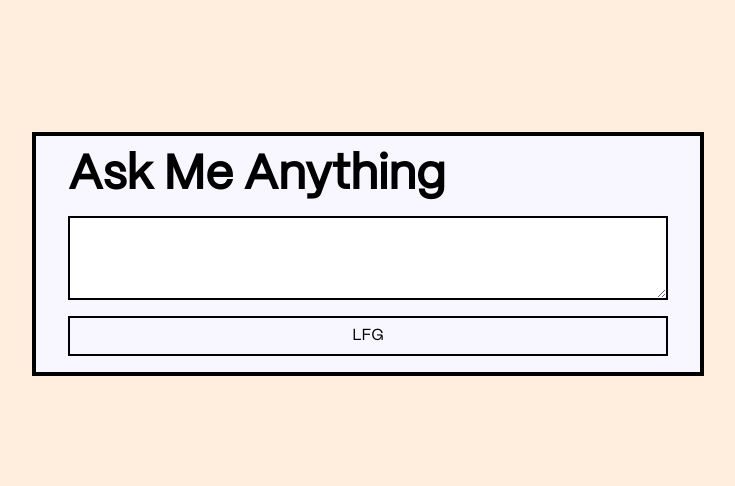
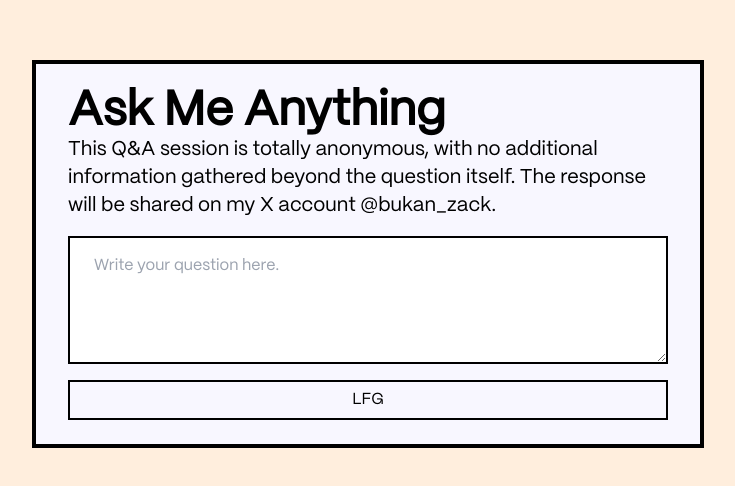
Before and after one commit to bukan-zack/zackryrosli-com-2, a Next.js app: page /ask-me-anything in a window 1280 px wide. Shown: the part 146-632 px from the top of the page, without its empty margins (272-1007 px from the left). Built offline with nearby package versions, Linux system fonts and the light colour scheme.

Commit message:
feat: add validation

```diff
--- /dev/null
+++ b/app/ask-me-anything/AskMeAnythingPage.tsx
@@ -0,0 +1,79 @@
+"use client";
+
+import { Card } from "@/app/components/Card";
+import { Display } from "@/app/components/Display";
+import { Button } from "@/app/components/Button";
+import { Motion } from "@/app/components/Motion";
+import { addQuestion } from "@/app/ask-me-anything/actions";
+import { useFormState } from "react-dom";
+import { useEffect, useState } from "react";
+
+export default function AskMeAnythingPage() {
+    const [state, formAction] = useFormState(addQuestion, {
+        message: "",
+    });
+    const [openModal, setOpenModal] = useState(false);
+
+    useEffect(() => {
+        if (state?.message) {
+            setOpenModal(true);
+        }
+    }, [state]);
+
+    return (
+        <>
+            <main className="flex flex-col min-h-screen px-6 md:px-16">
+                <section className="min-h-screen w-full flex items-center justify-center py-16">
+                    <Motion
+                        className="w-full max-w-2xl"
+                        initial={{ opacity: 0, translateY: -100 }}
+                        animate={{ opacity: 1, translateY: 0 }}
+                        transition={{ type: "easeInOut", duration: 0.4 }}
+                    >
+                        <Card>
+                            <div className="px-6 md:px-8 py-6 flex flex-col">
+                                <Display size="2xl" variant="semibold">
+                                    Ask Me Anything
+                                </Display>
+                                <Display>
+                                    This Q&A session is totally anonymous, with no additional information gathered beyond the question itself. The response will be shared on my X account @bukan_zack.
+                                </Display>
+                                <form action={formAction} className="mt-4 z-10">
+                                    <textarea cols={8} name="message" className="break-all h-32 w-full border-2 border-black px-6 py-4" placeholder="Write your question here." />
+                                    <div className="mt-2">
+                                        <Button variant="tropical_indigo">
+                                            LFG
+                                        </Button>
+                                    </div>
+                                </form>
+                            </div>
+                        </Card>
+                    </Motion>
+                </section>
+            </main>
+            {openModal && (
+                <div className="z-[99] inset-0 fixed w-full min-h-screen bg-black bg-opacity-50 flex flex-col items-center justify-center">
+                    <Motion
+                        className="w-full max-w-2xl"
+                        initial={{ opacity: 0, translateY: -100 }}
+                        animate={{ opacity: 1, translateY: 0 }}
+                        transition={{ type: "easeInOut", duration: 0.4 }}
+                    >
+                        <Card>
+                            <div className="px-6 md:px-8 py-6 flex flex-col">
+                                <Display>
+                                    {state?.message}
+                                </Display>
+                                <div className="mt-2 z-10">
+                                    <Button variant="apricot" onClick={() => setOpenModal(false)}>
+                                        Close
+                                    </Button>
+                                </div>
+                            </div>
+                        </Card>
+                    </Motion>
+                </div>
+            )}
+        </>
+    );
+}
--- a/app/ask-me-anything/actions.ts
+++ b/app/ask-me-anything/actions.ts
@@ -4,8 +4,10 @@ import { sql } from "@vercel/postgres";
 
 export async function addQuestion(_prevState: any, formData: FormData) {
     const message = formData.get("message");
-    if (message == null) {
-        return
+    if (message == null || message.toString().length < 8 || message.toString().length > 191) {
+        return {
+            message: "The message must be at least 8 characters, or less than 191.",
+        };
     }
 
     await sql`INSERT INTO questions (message) VALUES (${message.toString()})`;
--- a/app/ask-me-anything/page.tsx
+++ b/app/ask-me-anything/page.tsx
@@ -1,49 +1,10 @@
-"use client";
+import AskMeAnythingPage from "@/app/ask-me-anything/AskMeAnythingPage";
+import { Metadata } from "next";
 
-import { Card } from "@/app/components/Card";
-import { Display } from "@/app/components/Display";
-import { Button } from "@/app/components/Button";
-import { Motion } from "@/app/components/Motion";
-import { addQuestion } from "@/app/ask-me-anything/actions";
-import { useFormState } from "react-dom";
+export const metadata: Metadata = {
+    title: "Ask Me Anything",
+};
 
 export default function Page() {
-    const [state, formAction] = useFormState(addQuestion, {
-        message: "",
-    });
-
-    return (
-        <main className="flex flex-col min-h-screen px-6 md:px-16">
-            <section className="min-h-screen w-full flex items-center justify-center py-16">
-                <Motion
-                    className="w-full max-w-2xl"
-                    initial={{ opacity: 0, translateY: -100 }}
-                    whileInView={{ opacity: 1, translateY: 0 }}
-                    transition={{ type: "easeInOut", duration: 0.4 }}
-                    viewport={{ once: true }}
-                >
-                    <Card>
-                        <div className="px-6 md:px-8 py-4 flex flex-col">
-                            <Display size="2xl" variant="semibold">
-                                Ask Me Anything
-                            </Display>
-                            {state?.message && (
-                                <Display size="md">
-                                    {state?.message}
-                                </Display>
-                            )}
-                            <form action={formAction} className="mt-4">
-                                <textarea cols={8} name="message" className="w-full border-2 border-black px-6 py-4" />
-                                <div className="mt-2">
-                                    <Button variant="tropical_indigo">
-                                        LFG
-                                    </Button>
-                                </div>
-                            </form>
-                        </div>
-                    </Card>
-                </Motion>
-            </section>
-        </main>
-    );
+    return <AskMeAnythingPage />;
 }
--- a/app/ask-me-anything/questions/[id]/QuestionPage.tsx
+++ b/app/ask-me-anything/questions/[id]/QuestionPage.tsx
@@ -5,15 +5,19 @@ import { Display } from "@/app/components/Display";
 import { Button } from "@/app/components/Button";
 import { Motion } from "@/app/components/Motion";
 import { Question } from "@/app/types";
-import * as htmlToImage from 'html-to-image';
 import { useRef } from "react";
+import * as htmlToImage from "html-to-image";
 
-export default function QuestionPage({ question }: { question: Question; }) {
+export default function QuestionPage({
+    question,
+}: {
+    question: Question;
+}) {
     const cardRef = useRef<HTMLDivElement>(null);
 
     async function handleAnswer() {
         const image = await htmlToImage.toPng(cardRef.current!);
-        const link = document.createElement('a');
+        const link = document.createElement("a");
 
         link.download = `ask_me_anything_${question.question_id}.png`;
         link.href = image;
@@ -26,20 +30,22 @@ export default function QuestionPage({ question }: { question: Question; }) {
                 <Motion
                     className="w-full max-w-2xl"
                     initial={{ opacity: 0, translateY: -100 }}
-                    whileInView={{ opacity: 1, translateY: 0 }}
+                    animate={{ opacity: 1, translateY: 0 }}
                     transition={{ type: "easeInOut", duration: 0.4 }}
-                    viewport={{ once: true }}
                 >
                     <Card ref={cardRef}>
-                        <div className="px-6 md:px-8 py-4 flex flex-col">
-                            <Display size="2xl" variant="semibold">
+                        <div className="px-6 md:px-8 py-6 flex flex-col">
+                            <Display size="sm">
+                                @bukan_zack
+                            </Display>
+                            <Display size="2xl" variant="semibold" className="mt-1">
                                 Ask Me Anything
                             </Display>
-                            <div className="mt-4">
-                                <Display className="w-full border-2 border-black px-6 py-4 font-mono">
+                            <div className="mt-4 z-10">
+                                <Display className="break-all w-full border-2 border-black px-6 py-4 font-mono">
                                     {question.message}
                                 </Display>
-                                <div className="mt-2">
+                                <div className="mt-4">
                                     <Button variant="tropical_indigo" onClick={() => handleAnswer()}>
                                         Answer
                                     </Button>
--- a/app/ask-me-anything/questions/page.tsx
+++ b/app/ask-me-anything/questions/page.tsx
@@ -12,16 +12,13 @@ export default async function Page() {
     const { rows } = await sql`SELECT * FROM questions ORDER BY question_id DESC LIMIT 100`;
     const questions = rows as Question[];
 
-    console.log(questions);
-
     return (
         <main className="flex flex-col min-h-screen px-6 md:px-16">
             <section className="py-8 md:py-16">
                 <Motion
                     initial={{ opacity: 0, translateY: -100 }}
-                    whileInView={{ opacity: 1, translateY: 0 }}
+                    animate={{ opacity: 1, translateY: 0 }}
                     transition={{ type: "easeInOut", duration: 0.4 }}
-                    viewport={{ once: true }}
                 >
                     <Display size="3xl" variant="semibold">
                         Ask Me Anything
@@ -29,12 +26,12 @@ export default async function Page() {
                     <div className="grid grid-cols-1 md:grid-cols-2 gap-4 md:gap-8 mt-6">
                         {questions.map((question) => (
                             <Link key={question.question_id} href={`/ask-me-anything/questions/${question.question_id}`} target="_blank">
-                                <Card className="px-5 md:px-8 py-6 flex flex-col" interactable>
-                                    <Display className="mt-2">
+                                <Card className="px-6 md:px-8 py-6 flex flex-col" interactable>
+                                    <Display className="mt-2 break-all">
                                         {question.message}
                                     </Display>
                                     <Display size="sm">
-                                    {question.viewed ? "Viewed" : "Unviewed"} | {question.created_at.toString()}
+                                        {question.viewed ? "Viewed" : "Unviewed"} | {question.created_at.toString()}
                                     </Display>
                                 </Card>
                             </Link>
```
